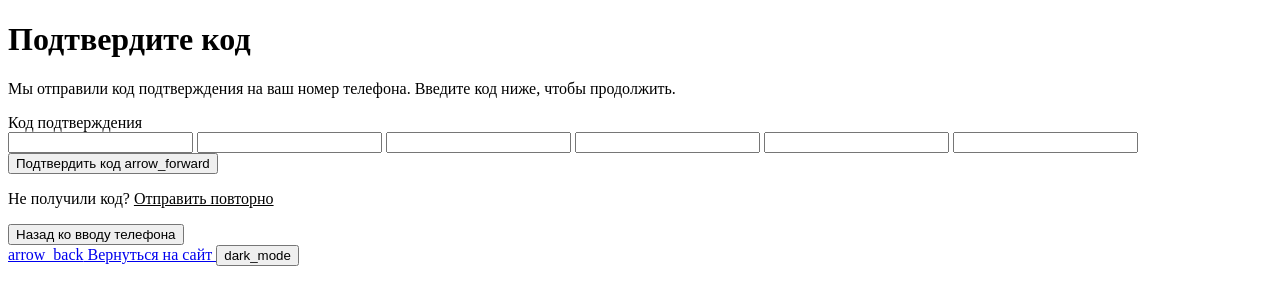
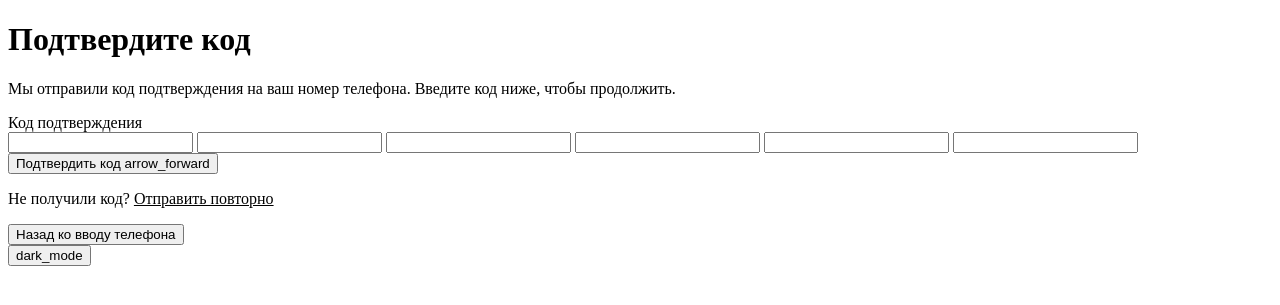
Before and after one commit to KUMA-ORIGINAL/qrmenu_back, a Django app: template app/templates/admin/verify_code.html in a window 1280 px wide. Shown: the top 305 px of the page. Run offline with Django 5.2, Linux system fonts and the light colour scheme; the template is opened without the code that fills it: values that come from a table or form of the project are taken from there, others are empty; some libraries are stand-ins or nearby versions.

```diff
--- a/app/templates/admin/base_password_reset.html
+++ b/app/templates/admin/base_password_reset.html
@@ -69,10 +69,10 @@
         </div>
 
       <div class="header-actions">
-        <a href="#" class="return-link">
-          <span class="return-link-icon material-icons">arrow_back</span>
-          Вернуться на сайт
-        </a>
+{#        <a href="#" class="return-link">#}
+{#          <span class="return-link-icon material-icons">arrow_back</span>#}
+{#          Вернуться на сайт#}
+{#        </a>#}
 
         <button class="theme-switch" onclick="document.body.classList.toggle('dark')">
           <span class="material-icons">dark_mode</span>
```
Also changed, not shown: app/templates/admin/set_new_password.html (+7 -7 lines).
